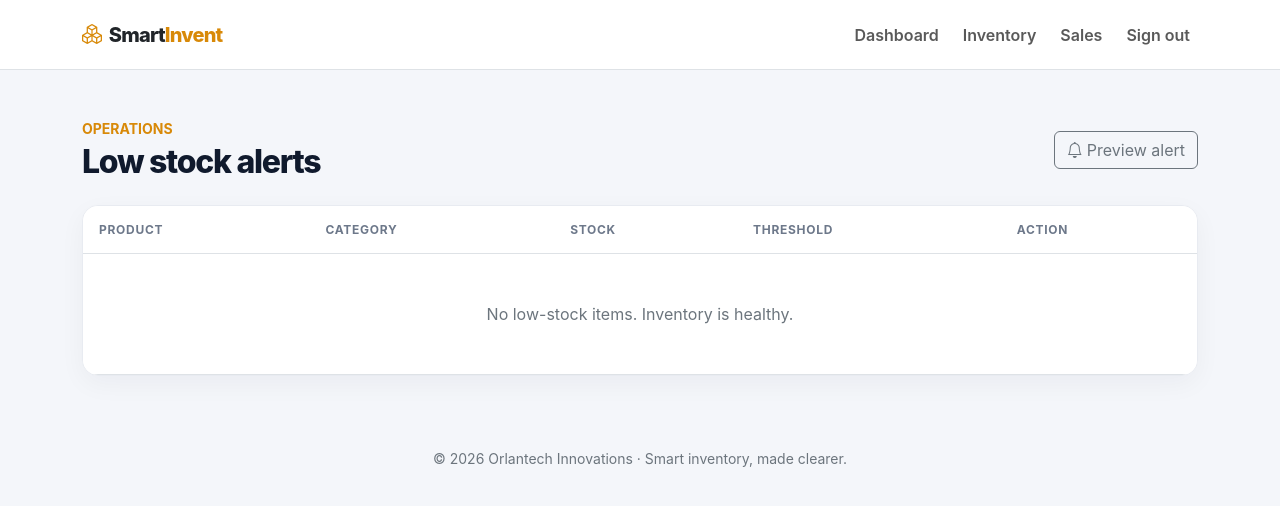
After one commit to ORLAND0HENRY/smartinv, a Django app: page /alerts/low-stock/ in a window 1280 px wide. The commit adds this page. Shown: the top 506 px of the page. Run offline with Django 5.2, Linux system fonts and the light colour scheme; the visitor is signed in with stand-in values (Sample User, id 1); data that the repository does not hold is empty.

Commit message:
Add category management, reorder alerts, and stock operations improvements.

```diff
--- /dev/null
+++ b/core/templates/alerts/low_stock.html
@@ -0,0 +1,42 @@
+{% extends 'base.html' %}
+{% block title %}{{ title }} | Smart Invent{% endblock %}
+{% block content %}
+<div class="container">
+    <div class="d-flex flex-column flex-sm-row justify-content-between align-items-sm-center gap-3 mb-4">
+        <div>
+            <p class="text-uppercase text-amber fw-bold small mb-1">Operations</p>
+            <h1 class="h2 page-heading mb-0">Low stock alerts</h1>
+        </div>
+        <a href="{% url 'send_low_stock_alerts' %}" class="btn btn-outline-secondary"><i class="bi bi-bell me-1"></i>Preview alert</a>
+    </div>
+
+    <section class="card overflow-hidden">
+        <div class="table-responsive">
+            <table class="table table-hover align-middle mb-0">
+                <thead>
+                    <tr>
+                        <th>Product</th>
+                        <th>Category</th>
+                        <th>Stock</th>
+                        <th>Threshold</th>
+                        <th>Action</th>
+                    </tr>
+                </thead>
+                <tbody>
+                    {% for product in products %}
+                    <tr>
+                        <td class="fw-semibold">{{ product.name }}<div class="small text-secondary">{{ product.sku }}</div></td>
+                        <td>{{ product.category|default:'General' }}</td>
+                        <td><span class="badge text-bg-danger">{{ product.stock_quantity }}</span></td>
+                        <td>{{ product.low_stock_threshold }}</td>
+                        <td><a href="{% url 'edit_product' product.pk %}" class="btn btn-sm btn-outline-secondary">Restock</a></td>
+                    </tr>
+                    {% empty %}
+                    <tr><td colspan="5" class="text-center py-5 text-secondary">No low-stock items. Inventory is healthy.</td></tr>
+                    {% endfor %}
+                </tbody>
+            </table>
+        </div>
+    </section>
+</div>
+{% endblock %}
--- a/core/urls.py
+++ b/core/urls.py
@@ -10,6 +10,12 @@ urlpatterns = [
     path('products/edit/<int:pk>/', views.edit_product, name='edit_product'),
     path('products/delete/<int:pk>/', views.delete_product, name='delete_product'),
     path('products/export/', views.export_products_csv, name='export_products_csv'),
+    path('categories/', views.category_list, name='category_list'),
+    path('categories/add/', views.add_category, name='add_category'),
+    path('categories/edit/<int:pk>/', views.edit_category, name='edit_category'),
+    path('categories/delete/<int:pk>/', views.delete_category, name='delete_category'),
+    path('alerts/low-stock/', views.low_stock_alerts, name='low_stock_alerts'),
+    path('alerts/low-stock/send/', views.send_low_stock_alerts, name='send_low_stock_alerts'),
     path('register/', views.register, name='register'),
     path('sales/record/', views.record_sale, name='record_sale'),
     path('sales/', views.sale_list, name='sale_list'),
--- a/core/views.py
+++ b/core/views.py
@@ -5,19 +5,18 @@ from decimal import Decimal
 from functools import wraps
 
 from django.contrib import messages
+from django.contrib.auth import get_user_model
 from django.contrib.auth import login
 from django.contrib.auth.decorators import login_required, permission_required, user_passes_test
-from django.contrib.auth.models import AnonymousUser
 from django.core.exceptions import ValidationError
 from django.core.paginator import Paginator
 from django.db import transaction
 from django.db.models import Count, F, Sum
-from django.db.models.functions import TruncMonth
 from django.http import HttpResponse
 from django.shortcuts import get_object_or_404, redirect, render
 from django.utils import timezone
 
-from .forms import CustomUserCreationForm, ProductForm, SaleForm, SaleItemFormSet
+from .forms import CategoryForm, CustomUserCreationForm, ProductForm, SaleForm, SaleItemFormSet
 from .models import Category, Product, Sale, SaleItem
 
 logger = logging.getLogger(__name__)
@@ -55,6 +54,10 @@ def dashboard(request):
         revenue=Sum(F('quantity') * F('price_at_sale')),
     ).order_by('-total_quantity')[:5]
 
+    reorder_recommendations = Product.objects.filter(
+        stock_quantity__lte=F('low_stock_threshold')
+    ).select_related('category').order_by('stock_quantity')[:5]
+
     context = {
         'total_products': Product.objects.count(),
         'total_sales_overall': Sale.objects.count(),
@@ -62,6 +65,7 @@ def dashboard(request):
         'inventory_value': inventory_value,
         'low_stock_products': low_stock_products[:8],
         'low_stock_count': low_stock_products.count(),
+        'reorder_recommendations': reorder_recommendations,
         'recent_products': Product.objects.select_related('category').order_by('-created_at')[:5],
         'recent_sales': Sale.objects.select_related('user').order_by('-sale_date')[:5],
         'total_monthly_sales_count': monthly_stats['count'] or 0,
@@ -134,6 +138,93 @@ def export_sales_csv(request):
             format(sale.total_amount, '.2f'),
         ])
     return response
+
+
+@staff_only
+def category_list(request):
+    categories = Category.objects.order_by('name')
+    return render(request, 'categories/category_list.html', {
+        'categories': categories,
+        'title': 'Categories',
+    })
+
+
+@staff_only
+def add_category(request):
+    form = CategoryForm(request.POST or None)
+    if request.method == 'POST' and form.is_valid():
+        category = form.save()
+        messages.success(request, f'Category “{category.name}” created.')
+        return redirect('category_list')
+    return render(request, 'categories/category_form.html', {
+        'form': form,
+        'title': 'Add Category',
+    })
+
+
+@staff_only
+def edit_category(request, pk):
+    category = get_object_or_404(Category, pk=pk)
+    form = CategoryForm(request.POST or None, instance=category)
+    if request.method == 'POST' and form.is_valid():
+        category = form.save()
+        messages.success(request, f'Category “{category.name}” updated.')
+        return redirect('category_list')
+    return render(request, 'categories/category_form.html', {
+        'form': form,
+        'category': category,
+        'title': 'Edit Category',
+    })
+
+
+@staff_only
+def delete_category(request, pk):
+    category = get_object_or_404(Category, pk=pk)
+    if request.method == 'POST':
+        category.delete()
+        messages.success(request, 'Category deleted.')
+        return redirect('category_list')
+    return render(request, 'categories/category_confirm_delete.html', {
+        'category': category,
+        'title': 'Delete Category',
+    })
+
+
+@staff_only
+def low_stock_alerts(request):
+    products = Product.objects.filter(
+        stock_quantity__lte=F('low_stock_threshold')
+    ).select_related('category').order_by('stock_quantity', 'name')
+    context = {
+        'products': products,
+        'title': 'Low Stock Alerts',
+    }
+    return render(request, 'alerts/low_stock.html', context)
+
+
+@staff_only
+def send_low_stock_alerts(request):
+    products = Product.objects.filter(stock_quantity__lte=F('low_stock_threshold')).select_related('category')
+    message = []
+    for product in products:
+        message.append(f'{product.name} ({product.sku}): {product.stock_quantity} left; reorder threshold {product.low_stock_threshold}.')
+    if not products:
+        message.append('No low-stock items at this time.')
+    if request.method == 'POST':
+        if hasattr(request, 'user') and getattr(request.user, 'email', None):
+            from django.core.mail import send_mail
+            send_mail(
+                'SmartInvent low-stock alert',
+                '\n'.join(message),
+                'noreply@smartinv.local',
+                [request.user.email],
+                fail_silently=True,
+            )
+            messages.success(request, 'Low-stock alert email sent.')
+        else:
+            messages.warning(request, 'No email is configured for this user. Alert preview shown on screen.')
+        return redirect('low_stock_alerts')
+    return render(request, 'alerts/low_stock_preview.html', {'message': '\n'.join(message), 'title': 'Low Stock Alert Preview'})
 
 
 @login_required
@@ -251,8 +342,8 @@ def sale_detail(request, pk):
 def sales_analytics(request):
     current = timezone.now().replace(day=1)
     monthly_trend = []
+    max_value = Decimal('0.01')
     months = []
-    max_value = Decimal('0.01')
 
     for offset in range(5, -1, -1):
         month_start = current.replace(month=((current.month - offset - 1) % 12) + 1, year=current.year + ((current.month - offset - 1) // 12))
```
Also changed, not shown: core/forms.py (+8 -1 lines), core/templates/alerts/low_stock_preview.html (added, +19 -0 lines), core/templates/categories/category_confirm_delete.html (added, +22 -0 lines), core/templates/categories/category_form.html (added, +27 -0 lines), core/templates/categories/category_list.html (added, +43 -0 lines), core/templates/dashboard.html (+33 -3 lines), core/tests.py (+17 -21 lines).
